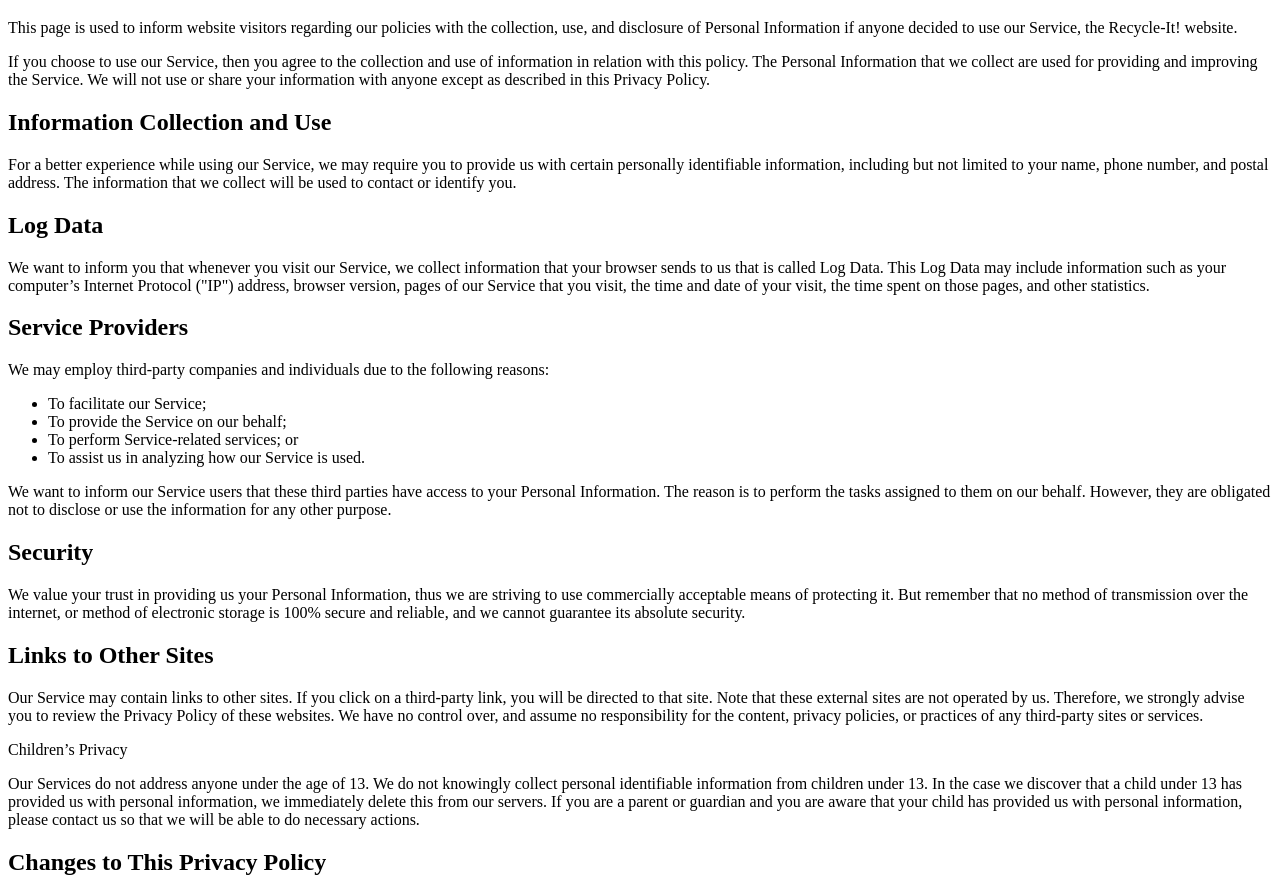
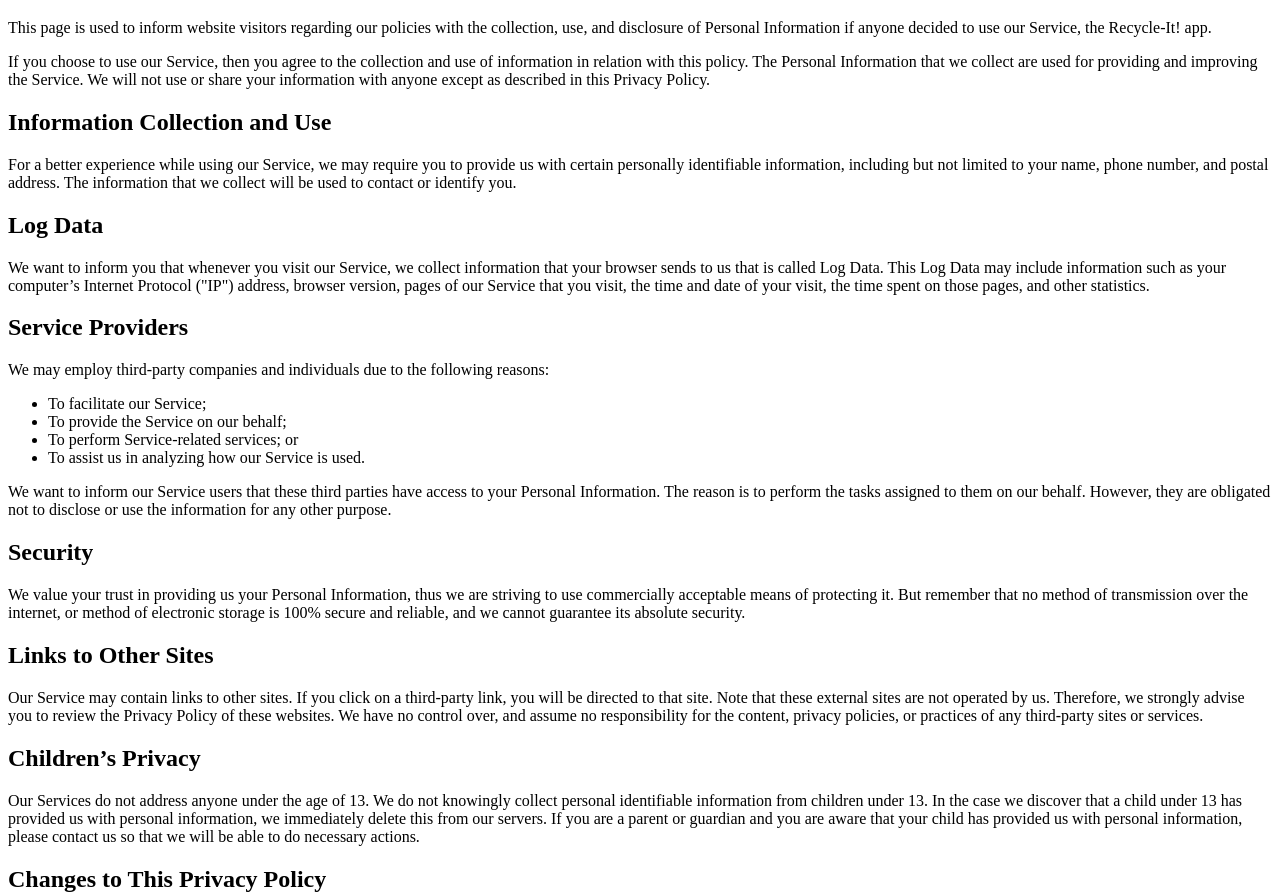
Before and after one commit to briantam23/Recycle-It--Privacy-Policy, a website: page index.html in a window 1280 px wide. Shown: the part 61-954 px from the top of the page. Drawn offline with Linux system fonts and the light colour scheme.

Commit message:
updated privacy policy

```diff
--- a/index.html
+++ b/index.html
@@ -4,7 +4,7 @@
 
 <!-- <p>Recycle-It! operates the Recycle-It! website, which provides the SERVICE.</p> -->
 
-<p>This page is used to inform website visitors regarding our policies with the collection, use, and disclosure of Personal Information if anyone decided to use our Service, the Recycle-It! website.</p>
+<p>This page is used to inform website visitors regarding our policies with the collection, use, and disclosure of Personal Information if anyone decided to use our Service, the Recycle-It! app.</p>
 
 <p>If you choose to use our Service, then you agree to the collection and use of information in relation with this policy. The Personal Information that we collect are used for providing and improving the Service. We will not use or share your information with anyone except as described in this Privacy Policy.</p>
 
@@ -47,13 +47,13 @@
 
 <p>Our Service may contain links to other sites. If you click on a third-party link, you will be directed to that site. Note that these external sites are not operated by us. Therefore, we strongly advise you to review the Privacy Policy of these websites. We have no control over, and assume no responsibility for the content, privacy policies, or practices of any third-party sites or services.</p>
 
-<p>Children’s Privacy</p>
+<h2>Children’s Privacy</h2>
 
 <p>Our Services do not address anyone under the age of 13. We do not knowingly collect personal identifiable information from children under 13. In the case we discover that a child under 13 has provided us with personal information, we immediately delete this from our servers. If you are a parent or guardian and you are aware that your child has provided us with personal information, please contact us so that we will be able to do necessary actions.</p>
 
 <h2>Changes to This Privacy Policy</h2>
 
-<p>We may update our Privacy Policy from time to time. Thus, we advise you to review this page periodically for any changes. We will notify you of any changes by posting the new Privacy Policy on this page. These changes are effective immediately, after they are posted on this page. <a href="https://recycle-it-privacy-policy.herokuapp.com/">Our GDPR Privacy Policy</a> was generated from the Privacy Policy Template.</p>
+<p>We may update our Privacy Policy from time to time. Thus, we advise you to review this page periodically for any changes. We will notify you of any changes by posting the new Privacy Policy on this page. These changes are effective immediately, after they are posted on this page. <a href="https://gdprprivacypolicy.net">Our GDPR Privacy Policy</a> was generated from the Privacy Policy Template.</p>
 
 <h2>Contact Us</h2>
 
```
